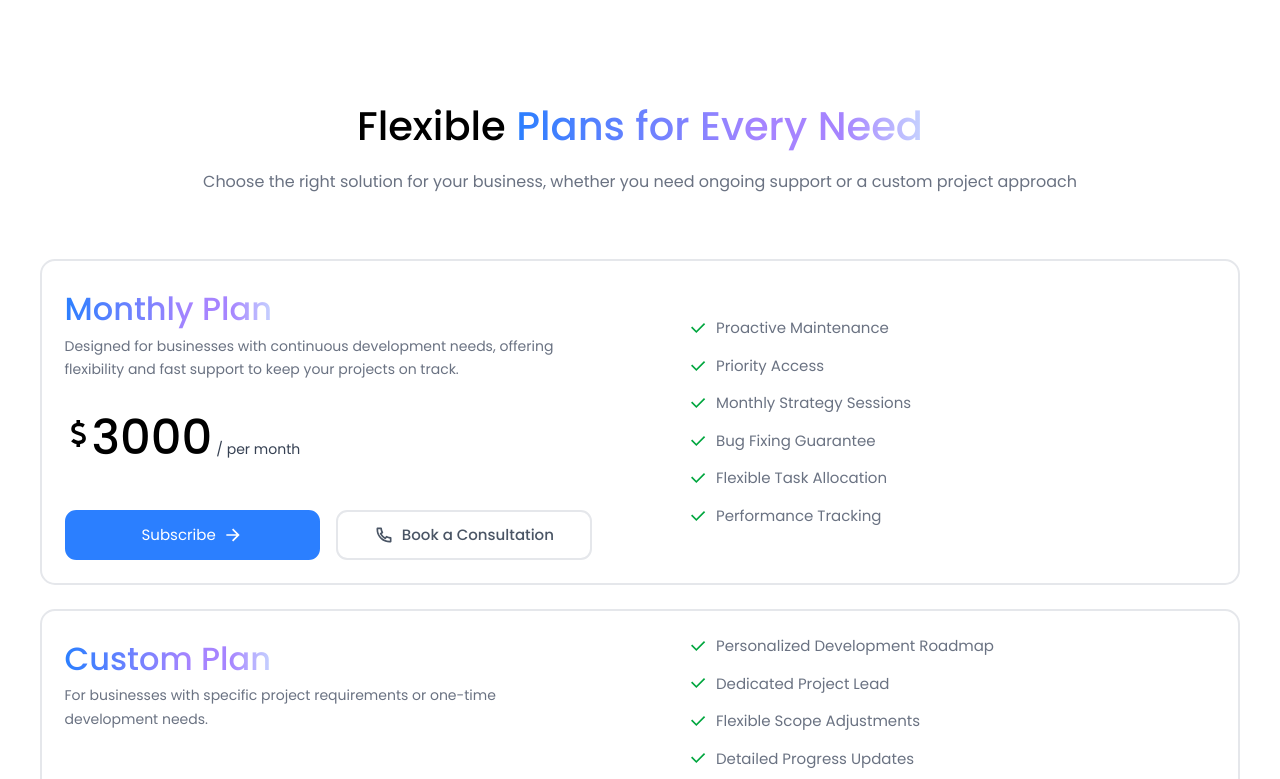
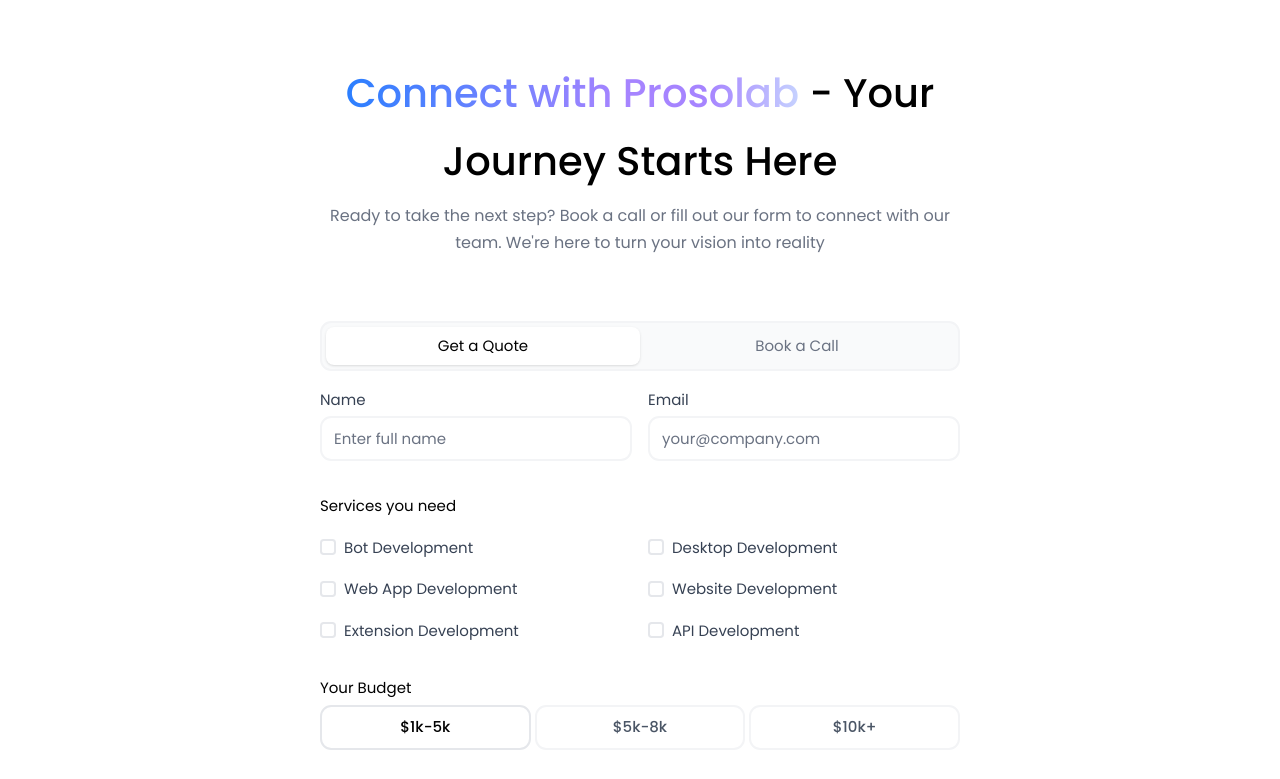
Before and after one commit to SiruzMammadli/prosolab, a Next.js app: page / in a window 1280 px wide. Shown: the part 2000-2779 px from the top of the page. Built offline with nearby package versions, Linux system fonts and the light colour scheme.

Commit message:
Added Connect With Prosolab Section & Some Additions

```diff
--- /dev/null
+++ b/app/(public)/_components/connect-with-prosolab.tsx
@@ -0,0 +1,134 @@
+'use client';
+import {TextGradient} from "@/app/(public)/_components/_shared";
+import {Button, CheckboxLabeled, Flex, Textarea, TextInputLabeled} from "@/src/components";
+import {useState} from "react";
+import {cn} from "@/src/utils";
+
+export default () => {
+    const [activeTabId, setActiveTabId] = useState<number>(tabList[0].id);
+    const [selectedBudget, setSelectedBudget] = useState<number>(0);
+    return (
+        <section id="get-a-quote" className="py-[30px] md:py-[60px]">
+            <Flex
+                direction="column"
+                alignItems="center"
+                className="px-[16px] md:px-0 md:w-[640px] mx-auto"
+            >
+                <header className="text-center">
+                    <h2 className="text-[32px] md:text-[40px] font-medium mb-2">
+                        <TextGradient>Connect with Prosolab</TextGradient> - Your Journey Starts Here
+                    </h2>
+                    <p className="text-[14px] md:text-[16px] text-gray-500">
+                        Ready to take the next step? Book a call or fill out our form to connect with our team. We're
+                        here to turn your vision into reality
+                    </p>
+                </header>
+                <main className="w-full">
+                    <div className="mt-[64px]">
+                        <header className="mb-[16px]">
+                            <Flex className="bg-gray-50 h-[50px] border-2 border-gray-100 rounded-xl p-[4px]">
+                                {tabList.map((tab: TabItem) => (
+                                    <button
+                                        key={tab.id}
+                                        className={cn(
+                                            "h-full rounded-[8px] flex-1 text-gray-500",
+                                            tab.id === activeTabId && "bg-white shadow-sm text-black"
+                                        )}
+                                        onClick={() => setActiveTabId(tab.id)}
+                                    >
+                                        {tab.content}
+                                    </button>
+                                ))}
+                            </Flex>
+                        </header>
+                        <form>
+                            <Flex
+                                direction="column"
+                                className="gap-y-[32px]"
+                            >
+                                <Flex className="gap-[16px] xs:flex-row" direction="column">
+                                    <TextInputLabeled label="Name" placeholder="Enter full name" className="[&_[type=checkbox]]:text-[14px] md:[&_[type=checkbox]]:text-[14px]"/>
+                                    <TextInputLabeled label="Email" placeholder="your@company.com" className="[&_[type=checkbox]]:text-[14px] md:[&_[type=checkbox]]:text-[14px]"/>
+                                </Flex>
+                                <Flex
+                                    direction="column"
+                                    className="gap-y-[16px]"
+                                >
+                                    <p>Services you need</p>
+                                    <ul className="grid xs:grid-cols-2 gap-[16px] [&_label]:text-[14px] md:[&_label]:text-[15px] [&_label]:text-gray-700">
+                                        <CheckboxLabeled as="li" label="Bot Development"/>
+                                        <CheckboxLabeled as="li" label="Desktop Development"/>
+                                        <CheckboxLabeled as="li" label="Web App Development"/>
+                                        <CheckboxLabeled as="li" label="Website Development"/>
+                                        <CheckboxLabeled as="li" label="Extension Development"/>
+                                        <CheckboxLabeled as="li" label="API Development"/>
+                                    </ul>
+                                </Flex>
+                                <Flex
+                                    direction="column"
+                                    className="gap-y-[4px]"
+                                >
+                                    <p>Your Budget</p>
+                                    <div className="grid xs:grid-cols-3 gap-[4px]">
+                                        <Button
+                                            variant="outlined"
+                                            className={cn(
+                                                "h-[45px] border-gray-100",
+                                                selectedBudget === 0 && 'border-gray-200 text-black'
+                                            )}
+                                            onClick={() => setSelectedBudget(0)}
+                                        >
+                                            $1k-5k
+                                        </Button>
+                                        <Button
+                                            variant="outlined"
+                                            className={cn(
+                                                "h-[45px] border-gray-100",
+                                                selectedBudget === 1 && 'border-gray-200 text-black'
+                                            )}
+                                            onClick={() => setSelectedBudget(1)}
+                                        >
+                                            $5k-8k
+                                        </Button>
+                                        <Button
+                                            variant="outlined"
+                                            className={cn(
+                                                "h-[45px] border-gray-100",
+                                                selectedBudget === 2 && 'border-gray-200 text-black'
+                                            )}
+                                            onClick={() => setSelectedBudget(2)}
+                                        >
+                                            $10k+
+                                        </Button>
+                                    </div>
+                                </Flex>
+                                <Flex
+                                    direction="column"
+                                    className="gap-y-[4px]"
+                                >
+                                    <p>Tell us about your project</p>
+                                    <Textarea placeholder="Share your project details..." className="text-[14px] md:text-[15px]"/>
+                                </Flex>
+                                <Button variant="primary">
+                                    Submit a Request
+                                </Button>
+                            </Flex>
+                        </form>
+                    </div>
+                </main>
+            </Flex>
+        </section>
+    )
+}
+
+type TabItem = { id: number; content: string; }
+const tabList: Array<TabItem> = [
+    {
+        id: 1,
+        content: "Get a Quote",
+    },
+    {
+        id: 2,
+        content: "Book a Call",
+    }
+];
--- a/app/(public)/_components/header.tsx
+++ b/app/(public)/_components/header.tsx
@@ -32,7 +32,7 @@
             <Flex as={Container} justifyContent="space-between">
                 <Link href="/" className="text-2xl md:text-3xl font-semibold">PROSOLAB</Link>
                 <Flex>
-                    <Button className="h-10 px-4">
+                    <Button className="h-10 px-4" href="/#get-a-quote">
                         Request a Quote
                     </Button>
                 </Flex>
--- a/app/(public)/_components/index.ts
+++ b/app/(public)/_components/index.ts
@@ -6,10 +6,12 @@
 import OurPerformanceSection from './our-performance';
 import OurExpertServicesSection from './our-expert-services';
 import OurPlansSection from './our-plans';
-import OurClientsSaying from './our-clients-saying';
+import OurClientsSayingSection from './our-clients-saying';
+import ConnectWithProsolabSection from './connect-with-prosolab';
 
 export {
-    OurClientsSaying,
+    ConnectWithProsolabSection,
+    OurClientsSayingSection,
     OurPlansSection,
     OurExpertServicesSection,
     OurPerformanceSection,
--- a/app/(public)/page.tsx
+++ b/app/(public)/page.tsx
@@ -1,6 +1,7 @@
 import {
+    ConnectWithProsolabSection,
     CooperatedCompaniesSection,
-    HeroSection, OurClientsSaying,
+    HeroSection, OurClientsSayingSection,
     OurExpertServicesSection,
     OurPerformanceSection, OurPlansSection
 } from "@/app/(public)/_components";
@@ -9,11 +10,12 @@
     return (
         <>
             <HeroSection/>
-            <CooperatedCompaniesSection/>
+            {/*<CooperatedCompaniesSection/>*/}
             <OurPerformanceSection/>
-            <OurExpertServicesSection/>
+            {/*<OurExpertServicesSection/>*/}
             <OurPlansSection/>
-            <OurClientsSaying/>
+            {/*<OurClientsSayingSection/>*/}
+            <ConnectWithProsolabSection/>
         </>
     );
 }
--- a/app/globals.css
+++ b/app/globals.css
@@ -1,8 +1,16 @@
 @import "tailwindcss";
+
+@theme {
+    --breakpoint-xs: 480px;
+}
 
 :root {
     interpolate-size: allow-keywords;
     line-height: 1.7;
+}
+
+* {
+    outline: none;
 }
 
 ::-webkit-scrollbar {
@@ -16,11 +24,16 @@
 html {
     min-height: 100dvh;
     font-size: 15px;
+    scroll-behavior: smooth;
 }
 
 svg {
     width: 24px;
     height: 24px;
+}
+
+button {
+    cursor: pointer;
 }
 
 /*:root {*/
--- a/src/components/inputs/text-input-labeled.tsx
+++ b/src/components/inputs/text-input-labeled.tsx
@@ -1,10 +1,11 @@
 import {TextInput} from "@/src/components";
 import {useId} from "react";
+import {cn} from "@/src/utils";
 
 export default (props: Readonly<TextInputLabeledProps>) => {
     const uuid = useId();
     return (
-        <div className="w-full">
+        <div className={cn("w-full", props.className)}>
             <label
                 htmlFor={uuid}
                 className="block mb-[4px] text-gray-700"
@@ -22,4 +23,5 @@
 export type TextInputLabeledProps = {
     label: string;
     placeholder?: string;
+    className?: string;
 }
--- a/src/components/inputs/textarea.tsx
+++ b/src/components/inputs/textarea.tsx
@@ -1,7 +1,12 @@
+import {cn} from "@/src/utils";
+
 export default (props: Readonly<TextareaProps>) => {
     return (
         <div
-            className="border-2 border-gray-100 rounded-xl p-[12px]"
+            className={cn(
+                "border-2 border-gray-100 rounded-xl p-[12px]",
+                props.className
+            )}
         >
             <textarea className="resize-none w-full field-sizing-content" placeholder={props.placeholder}></textarea>
         </div>
@@ -10,4 +15,5 @@
 
 type TextareaProps = {
     placeholder?: string;
+    className?: string;
 }
```
